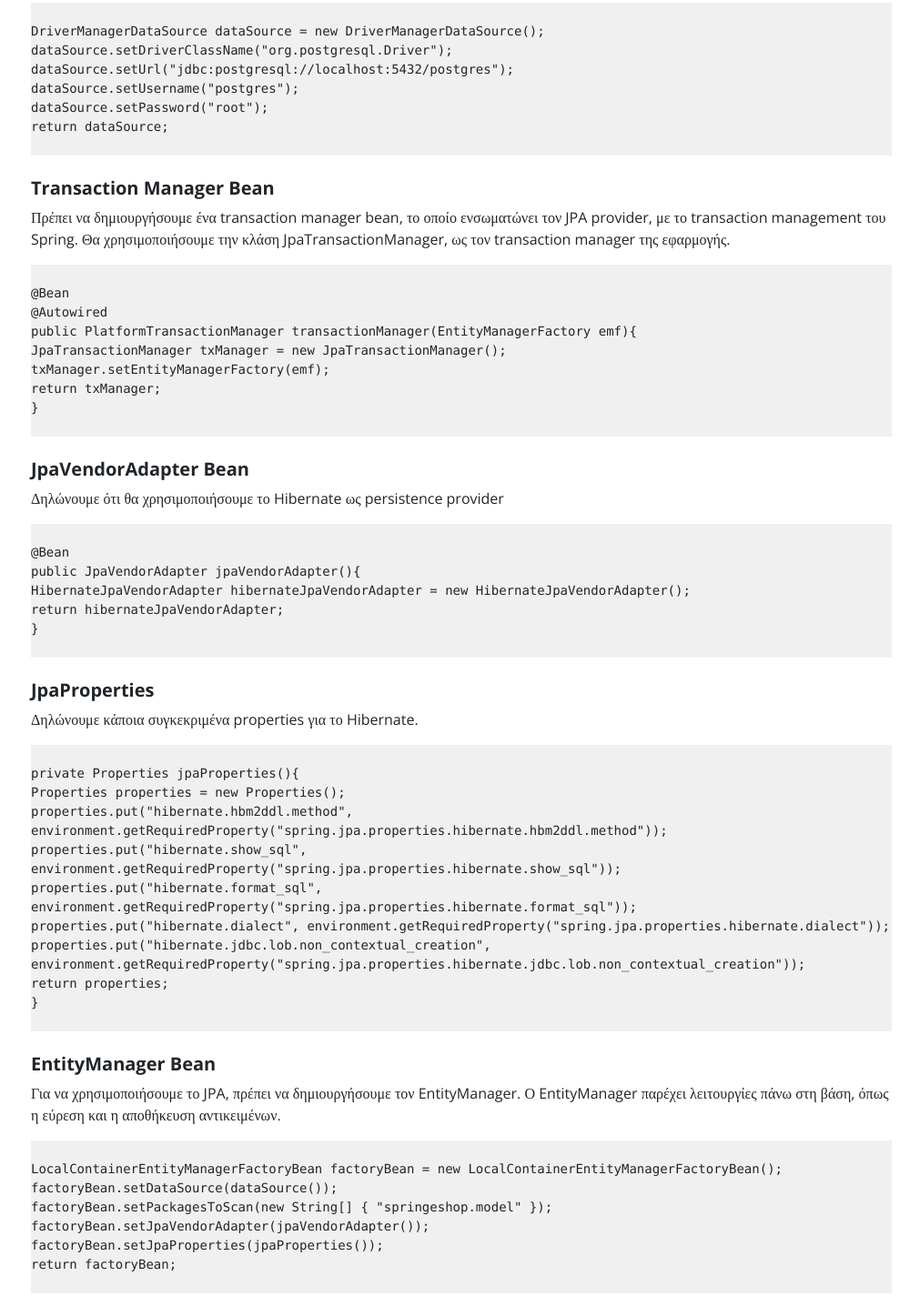
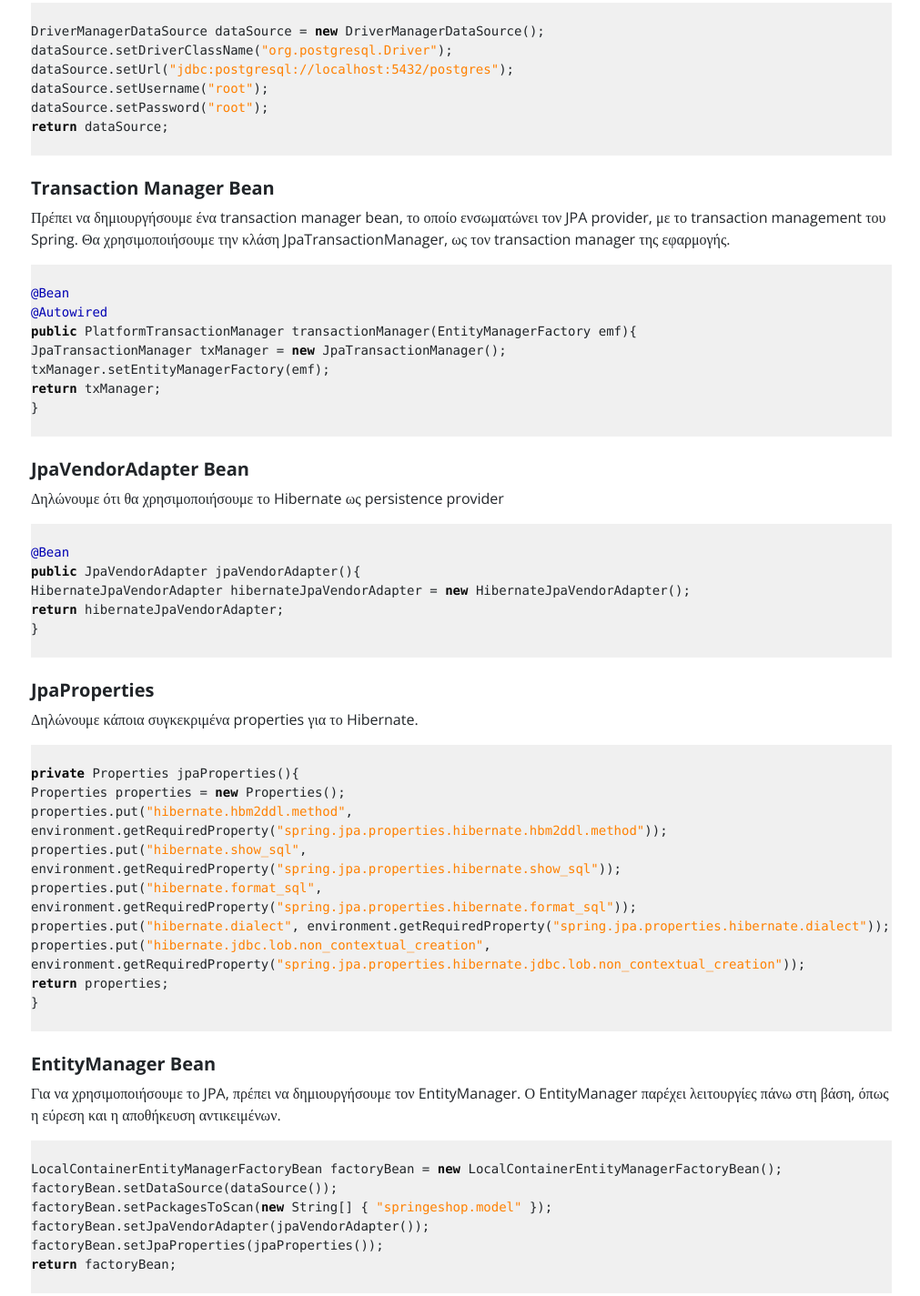
Before and after one commit to koskarajohn/SpringTutorial, a plain HTML site: page html/step5.html in a window 1280 px wide. Shown: the part 1649-3074 px from the top of the page at 91% size, without its empty margins (237-1248 px from the left). Drawn offline with nearby package versions, Linux system fonts and the light colour scheme; a web font is replaced by a local one.

Commit message:
jpa page

```diff
--- a/css/index.css
+++ b/css/index.css
@@ -43,6 +43,11 @@ pre code span.annotation{
 pre code span.classname{
     color : #0000b3;
     font-weight : 600;
+}
+
+pre code span.string{
+    color : #ff8000;
+    font-weight: 500;
 }
 
 /* --- Side Nav --- */
--- a/html/step5.html
+++ b/html/step5.html
@@ -134,9 +134,9 @@
                 <pre>
                     <code>
                         <span class="annotation">@Configuration</span>
-                        <span class="annotation">@EnableJpaRepositories</span>(basePackages = "springeshop.repositories",
-                                               entityManagerFactoryRef = "entityManagerFactory",
-                                               transactionManagerRef = "transactionManager")
+                        <span class="annotation">@EnableJpaRepositories</span>(basePackages = <span class="string">"springeshop.repositories"</span>,
+                                               entityManagerFactoryRef = <span class="string">"entityManagerFactory"</span>,
+                                               transactionManagerRef = <span class="string">"transactionManager"</span>)
                         <span class="annotation">@EnableTransactionManagement</span>
                         <span class="keyword"> public class</span> <span class="classname"> JpaConfiguration</span> {
                     </code>
@@ -154,12 +154,12 @@
                 όπως το url της βάσης, το username, password και το Jdbc Driver.
                 <pre>
                     <code>
-                        DriverManagerDataSource dataSource = new DriverManagerDataSource();
-		                dataSource.setDriverClassName("org.postgresql.Driver");
-		                dataSource.setUrl("jdbc:postgresql://localhost:5432/postgres");
-		                dataSource.setUsername("postgres");
-	                    dataSource.setPassword("root");
-		                return dataSource;
+                        DriverManagerDataSource dataSource = <span class="keyword">new</span> DriverManagerDataSource();
+		                dataSource.setDriverClassName(<span class="string">"org.postgresql.Driver"</span>);
+		                dataSource.setUrl(<span class="string">"jdbc:postgresql://localhost:5432/postgres"</span>);
+		                dataSource.setUsername(<span class="string">"root"</span>);
+	                    dataSource.setPassword(<span class="string">"root"</span>);
+		                <span class="keyword">return</span> dataSource;
                     </code>
                 </pre>
 
@@ -172,12 +172,12 @@
                 του Spring. Θα χρησιμοποιήσουμε την κλάση JpaTransactionManager, ως τον transaction manager της εφαρμογής.
                 <pre>
                     <code>
-                        @Bean
-	                    @Autowired
-	                    public PlatformTransactionManager transactionManager(EntityManagerFactory emf){
-		                JpaTransactionManager txManager = new JpaTransactionManager();
+                        <span class="annotation">@Bean</span>
+                        <span class="annotation">@Autowired</span>
+	                    <span class="keyword">public</span> PlatformTransactionManager transactionManager(EntityManagerFactory emf){
+		                JpaTransactionManager txManager = <span class="keyword">new</span> JpaTransactionManager();
 		                txManager.setEntityManagerFactory(emf);
-		                return txManager;
+		                <span class="keyword">return</span> txManager;
 	                    }
                     </code>
                 </pre>
@@ -190,10 +190,10 @@
                 Δηλώνουμε ότι θα χρησιμοποιήσουμε το Hibernate ως persistence provider
                 <pre>
                     <code>
-                        @Bean
-	                    public JpaVendorAdapter jpaVendorAdapter(){
-		                HibernateJpaVendorAdapter hibernateJpaVendorAdapter = new HibernateJpaVendorAdapter();
-		                return hibernateJpaVendorAdapter;
+                        <span class="annotation">@Bean</span>
+	                    <span class="keyword">public</span> JpaVendorAdapter jpaVendorAdapter(){
+		                HibernateJpaVendorAdapter hibernateJpaVendorAdapter = <span class="keyword">new</span> HibernateJpaVendorAdapter();
+		                <span class="keyword">return</span> hibernateJpaVendorAdapter;
 	                    }
                     </code>
                 </pre>
@@ -206,14 +206,14 @@
                 Δηλώνουμε κάποια συγκεκριμένα properties για το Hibernate.
                 <pre>
                     <code>
-                        private Properties jpaProperties(){
-                        Properties properties = new Properties();
-                        properties.put("hibernate.hbm2ddl.method", environment.getRequiredProperty("spring.jpa.properties.hibernate.hbm2ddl.method"));
-                        properties.put("hibernate.show_sql", environment.getRequiredProperty("spring.jpa.properties.hibernate.show_sql"));
-                        properties.put("hibernate.format_sql", environment.getRequiredProperty("spring.jpa.properties.hibernate.format_sql"));
-                        properties.put("hibernate.dialect", environment.getRequiredProperty("spring.jpa.properties.hibernate.dialect"));
-                        properties.put("hibernate.jdbc.lob.non_contextual_creation", environment.getRequiredProperty("spring.jpa.properties.hibernate.jdbc.lob.non_contextual_creation"));
-                        return properties;
+                        <span class="keyword">private</span> Properties jpaProperties(){
+                        Properties properties = <span class="keyword">new</span> Properties();
+                        properties.put(<span class="string">"hibernate.hbm2ddl.method"</span>, environment.getRequiredProperty(<span class="string">"spring.jpa.properties.hibernate.hbm2ddl.method"</span>));
+                        properties.put(<span class="string">"hibernate.show_sql"</span>, environment.getRequiredProperty(<span class="string">"spring.jpa.properties.hibernate.show_sql"</span>));
+                        properties.put(<span class="string">"hibernate.format_sql"</span>, environment.getRequiredProperty(<span class="string">"spring.jpa.properties.hibernate.format_sql"</span>));
+                        properties.put(<span class="string">"hibernate.dialect"</span>, environment.getRequiredProperty(<span class="string">"spring.jpa.properties.hibernate.dialect"</span>));
+                        properties.put(<span class="string">"hibernate.jdbc.lob.non_contextual_creation"</span>, environment.getRequiredProperty(<span class="string">"spring.jpa.properties.hibernate.jdbc.lob.non_contextual_creation"</span>));
+                        <span class="keyword">return</span> properties;
                         }
                     </code>
                 </pre>
@@ -227,12 +227,12 @@
                 όπως η εύρεση και η αποθήκευση αντικειμένων.
                 <pre>
                     <code>
-                        LocalContainerEntityManagerFactoryBean factoryBean = new LocalContainerEntityManagerFactoryBean();
+                        LocalContainerEntityManagerFactoryBean factoryBean = <span class="keyword">new</span> LocalContainerEntityManagerFactoryBean();
                         factoryBean.setDataSource(dataSource());
-                        factoryBean.setPackagesToScan(new String[] { "springeshop.model" });
+                        factoryBean.setPackagesToScan(<span class="keyword">new</span> String[] { <span class="string">"springeshop.model"</span> });
                         factoryBean.setJpaVendorAdapter(jpaVendorAdapter());
                         factoryBean.setJpaProperties(jpaProperties());
-                        return factoryBean;
+                        <span class="keyword">return</span> factoryBean;
                     </code>
                 </pre>
 
```
